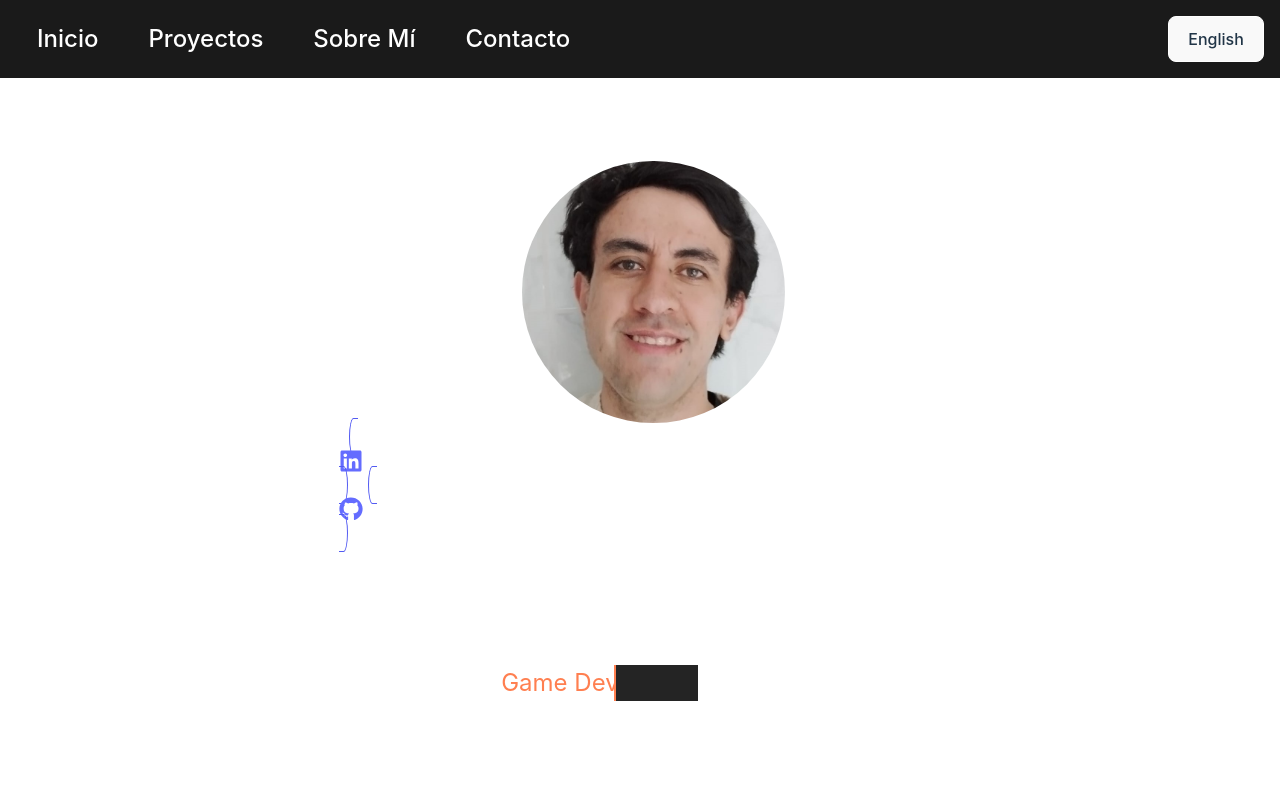
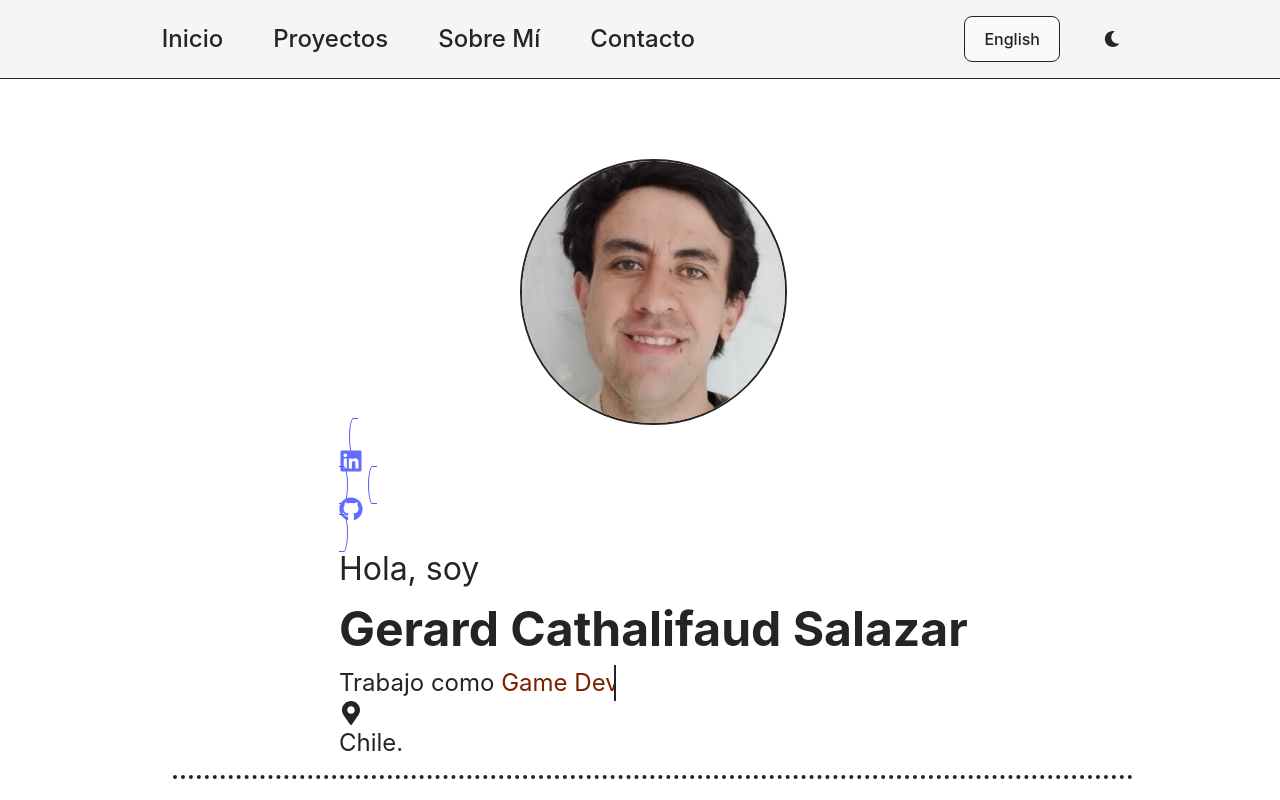
Before and after one commit to gerard-z/Portafolio, a React (Vite) app in the folder portafolio/: page / in a window 1280 px wide. Shown: the top 800 px of the page. Built offline with nearby package versions, Linux system fonts and the light colour scheme.

Commit message:
nightmode

```diff
--- a/portafolio/src/App.css
+++ b/portafolio/src/App.css
@@ -54,7 +54,7 @@
 }
 
 .menu-toggle:hover {
-  background-color: #0a0a0a;
+  background-color: var(--hover-background);
 }
 
 .menu-toggle:focus {
@@ -62,7 +62,7 @@
 }
 
 .menu-toggle:active {
-  background-color: #2a2a2a;
+  background-color: var(--menu-background);
 }
 
 .hamburger {
@@ -71,16 +71,23 @@
 
 header {
   position: fixed;
+  padding: 1rem;
+  border-bottom: 1px solid var(--border-color);
+  width: 100%;
+  z-index: 1000;
+  background-color: var(--header-background);
+  top: 0;
+  left: 0;
+  color: var(--text-color);
+}
+
+.header-container {
+  width: 80%;
+  max-width: 1500px;
+  margin: 0 auto;
   display: flex;
   justify-content: space-between;
   align-items: center;
-  padding: 1rem;
-  border-bottom: 1px solid #fff;
-  width: 100%;
-  z-index: 1000;
-  background-color: #1a1a1a;
-  left: 0;
-  top: 0;
 }
 
 header a {
@@ -104,7 +111,7 @@ header .container {
 }
 
 .nav-menu a {
-  color: #fff;
+  color: var(--text-color);
   text-decoration: none;
   font-size: 1.5rem;
   padding: 5px;
@@ -130,10 +137,10 @@ header .container {
     top: 100%;
     left: 0;
     right: 0;
-    background-color: #2a2a2a;
     padding: 1rem;
     flex-direction: column;
     gap: 0.5rem;
+    background-color: var(--menu-background);
   }
 
   .nav-menu.active {
@@ -153,7 +160,7 @@ header .container {
     text-decoration-color: #646cff;
     text-decoration-thickness: 2px;
     text-decoration-style: wavy;
-    background-color: #0a0a0a;
+    background-color: var(--hover-background);
     border-radius: 5px;
   }
 
@@ -204,3 +211,9 @@ header .container {
 html {
   scroll-behavior: smooth;
 }
+
+.night-mode-button {
+  background: none;
+  border: none;
+  cursor: pointer;
+}
--- a/portafolio/src/App.tsx
+++ b/portafolio/src/App.tsx
@@ -3,10 +3,13 @@ import './App.css'
 import { translations, type Language } from './translations'
 import { SectionContainer } from './components/container/SectionContainer'
 import { Home } from './sections/home/home'
+import { FaMoon, FaSun } from 'react-icons/fa'
+import { useTheme } from './hooks/utils/useTheme'
 
 function App() {
   const [language, setLanguage] = useState<Language>('es')
   const [isMenuOpen, setIsMenuOpen] = useState(false)
+  const { nightMode, toggleNightMode } = useTheme()
 
   const toggleMenu = () => {
     setIsMenuOpen(!isMenuOpen)
@@ -49,6 +52,7 @@ function App() {
   return (
     <>
       <header>
+        <div className="header-container">
           <div className="container">
             {/* Botón hamburguesa para móvil */}
             <button
@@ -72,6 +76,10 @@ function App() {
           <button onClick={() => setLanguage(language === 'es' ? 'en' : 'es')}>
             {language === 'es' ? 'English' : 'Español'}
           </button>
+          <button onClick={toggleNightMode} className="night-mode-button">
+            {nightMode ? <FaSun className="text-yellow-500 text-2xl" /> : <FaMoon className="text-gray-500 text-2xl" />}
+          </button>
+        </div>
       </header>
 
       <main className="main">
--- a/portafolio/src/components/container/SectionContainer.css
+++ b/portafolio/src/components/container/SectionContainer.css
@@ -6,5 +6,5 @@
   width: 100%;
   margin: 10pt;
   padding: 10pt;
-  border-bottom: 4px dotted #fff;
+  border-bottom: 4px dotted var(--border-color);
 }
--- /dev/null
+++ b/portafolio/src/hooks/utils/useTheme.ts
@@ -0,0 +1,21 @@
+import { useState, useEffect } from 'react';
+
+export function useTheme() {
+  const [nightMode, setNightMode] = useState(() => {
+    const savedMode = localStorage.getItem('nightMode');
+    // Si no hay preferencia guardada, usar la preferencia del sistema
+    if (savedMode === null) {
+      return window.matchMedia('(prefers-color-scheme: dark)').matches;
+    }
+    return JSON.parse(savedMode);
+  });
+
+  useEffect(() => {
+    localStorage.setItem('nightMode', JSON.stringify(nightMode));
+    document.documentElement.setAttribute('data-theme', nightMode ? 'dark' : 'light');
+  }, [nightMode]);
+
+  const toggleNightMode = () => setNightMode(!nightMode);
+
+  return { nightMode, toggleNightMode };
+}
--- a/portafolio/src/index.css
+++ b/portafolio/src/index.css
@@ -8,13 +8,28 @@
   font-weight: 400;
 
   color-scheme: light dark;
-  color: rgba(255, 255, 255, 0.87);
-  background-color: #242424;
 
   font-synthesis: none;
   text-rendering: optimizeLegibility;
   -webkit-font-smoothing: antialiased;
   -moz-osx-font-smoothing: grayscale;
+  --background-color: #242424;
+  --text-color: #ffffff;
+  --border-color: #ffffff;
+  --header-background: #1a1a1a;
+  --menu-background: #2a2a2a;
+  --hover-background: #0a0a0a;
+  --text-special-color: #FFCBB8;
+}
+
+:root[data-theme="light"] {
+  --background-color: #ffffff;
+  --text-color: #242424;
+  --border-color: #242424;
+  --header-background: #f5f5f5;
+  --menu-background: #e5e5e5;
+  --hover-background: #d5d5d5;
+  --text-special-color: #7A2100;
 }
 
 a {
@@ -30,6 +45,8 @@ body {
   margin: 0;
   min-width: 320px;
   min-height: 100vh;
+  background-color: var(--background-color);
+  color: var(--text-color);
 }
 
 h1 {
@@ -44,17 +61,22 @@ button {
   font-size: 1em;
   font-weight: 500;
   font-family: inherit;
-  background-color: #1a1a1a;
+  background-color: var(--background-color);
   cursor: pointer;
   transition: border-color 0.25s;
-  border: 1px solid #fff;
+  border: 1px solid var(--border-color);
 }
 button:hover {
   border-color: #646cff;
+  background-color: var(--hover-background);
 }
+button:active {
+  background-color: var(--menu-background);
+}
+
 button:focus,
 button:focus-visible {
-  outline: 4px auto -webkit-focus-ring-color;
+  outline: none;
 }
 
 @media (prefers-color-scheme: light) {
--- a/portafolio/src/sections/home/home.css
+++ b/portafolio/src/sections/home/home.css
@@ -1,6 +1,6 @@
 .name {
   font-weight: bold;
-  color: #fff;
+  color: var(--text-color);
   font-size: 3rem;
   text-wrap: balance;
   text-align: left;
@@ -8,7 +8,7 @@
 
 h2 {
   font-size: 2rem;
-  color: #fff;
+  color: var(--text-color);
   text-wrap: balance;
 }
 
@@ -19,7 +19,7 @@ h2 {
 
 .job {
   font-size: 1.5rem;
-  color: #fff;
+  color: var(--text-color);
   text-align: left;
 }
 
@@ -30,7 +30,7 @@ h2 {
 
 .job span::before {
   content: 'Desarrollador Full Stack';
-  color: #ff7f50;
+  color: var(--text-special-color);
   animation: words 20s infinite;
 }
 
@@ -39,15 +39,15 @@ h2 {
   position: absolute;
   width: calc(100% + 8px);
   height: 100%;
-  background-color: #242424;
-  border-left: 2px solid #fff;
+  background-color: var(--background-color);
+  border-left: 2px solid var(--text-color);
   right: -8px;
   animation: cursor .8s infinite, typing 20s steps(14) infinite;
 }
 
 @keyframes cursor {
   to {
-    border-left: 2px solid #ff7f50;
+    border-left: 2px solid var(--text-color);
   }
 }
 
@@ -80,7 +80,7 @@ h2 {
 
 .description {
   font-size: 1.5rem;
-  color: #fff;
+  color: var(--text-color);
   text-align: left;
 }
 
@@ -97,7 +97,7 @@ h2 {
   height: 200pt;
   border-radius: 50%;
   object-fit: cover;
-  border: 2px solid #fff;
+  border: 2px solid var(--border-color);
   transition: filter 0.3s ease;
 }
 
```
Lines whose indentation alone changed are shown as unchanged.
